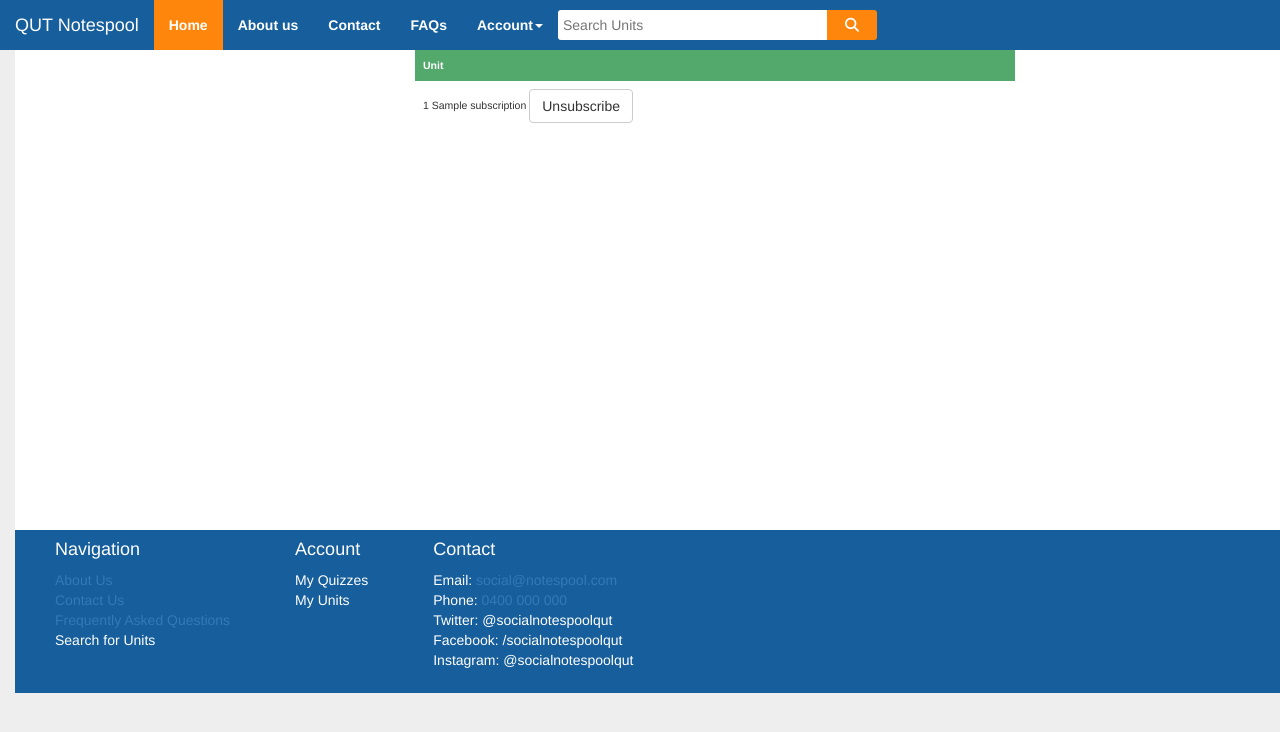
After one commit to LukeTRyan/CapstoneNotespool, a Django app: template capstonenotespool/notespool/templates/subscribed_units.html in a window 1280 px wide; the page is wider, and only the part inside the window is pictured. The commit adds this page. Shown: the top 732 px of that part. Run offline with Django 3.2, Linux system fonts and the light colour scheme; the template is opened without the code that fills it: values that come from a table or form of the project are taken from there, others are empty; tables that the repository leaves empty hold one stand-in row (values such as "Sample post"); some libraries are stand-ins or nearby versions.

Commit message:
added subscribed_units page

```diff
--- a/capstonenotespool/capstonenotespool/urls.py
+++ b/capstonenotespool/capstonenotespool/urls.py
@@ -65,6 +65,7 @@ urlpatterns = [
 	url(r'^add_comment/(?P<unitname>[^/]+)/(?P<subpagename>[^/]+)/(?P<notesid>[^/]+)', views.add_comment, name='add_comment'),
  	url(r'^edit_comment/(?P<unitname>[^/]+)/(?P<subpagename>[^/]+)/(?P<notesid>[^/]+)/(?P<commentid>[^/]+)', views.edit_comment, name='edit_comment'),
  	url(r'^remove_comment/(?P<unitname>[^/]+)/(?P<subpagename>[^/]+)/(?P<notesid>[^/]+)/(?P<commentid>[^/]+)', views.remove_comment, name='remove_comment'),
+	url(r'^subscribed_units/', views.subscribed_units, name='subscribed_units'),
 	url(r'^subscribe/(?P<unitid>[^/]+)', views.subscribe, name='subscribe'),
 	url(r'^unsubscribe/(?P<unitid>[^/]+)', views.unsubscribe, name='unsubscribe'),
 	url(r'^list/$', views.list, name='list'),
--- a/capstonenotespool/notespool/models.py
+++ b/capstonenotespool/notespool/models.py
@@ -73,6 +73,7 @@ class UnitSubpage(models.Model):
 
 class Subscriptions(models.Model):
 	unit_id = models.IntegerField(null=True)
+	unit_name = models.CharField(max_length = 50, null=True)
 	student = models.IntegerField(null=True)
 	subscription_date = models.DateField(default=datetime.datetime.now)
 
--- a/capstonenotespool/notespool/templates/layout/layout.html
+++ b/capstonenotespool/notespool/templates/layout/layout.html
@@ -34,7 +34,7 @@
 							<li class="dropdown"><a class="dropdown-toggle" color="#FFF" data-toggle="dropdown" href="#">Account<span class="caret"></span></a>
 							<ul class="dropdown-menu">
 								<li><a href="/logout">Log out</a></li>
-								<li><a href="/notespool">My Units</a></li>
+								<li><a href="/subscribed_units">My Units</a></li>
 								<li><a href="/calendar">Assessment Calendar</a></li>
                                 {% if userp != "admin" %}
                                     <li><a href="/account">Delete Account</a></li>
--- a/capstonenotespool/notespool/templates/notespool.html
+++ b/capstonenotespool/notespool/templates/notespool.html
@@ -10,7 +10,7 @@
     {% if i.approval == True %}
         <h2><a href="\unit_page/{{ i.slug }}/"> {{i.unit_code}} - {{i.unit_name}} </a></h2>
     {% endif %}
-    {% if userp.id != subscriptions.student and i.unit_id != subscriptions.unit_id %}
+    {% if sentUser.id != subscriptions.student and i.unit_id != subscriptions.unit_id %}
         <a href="\subscribe/{{i.unit_id}}/" class="btn btn-default" role="button">Subscribe</a>
     {% endif %}
 {% endfor %}
@@ -20,6 +20,9 @@
     {% if i.approval == True %}
 <h2><a href="\unit_page/{{ i.slug }}/"> {{i.unit_code}} - {{i.unit_name}} </a></h2>
     {% endif %}
+    {% if sentUser.id != subscriptions.student and i.unit_id != subscriptions.unit_id %}
+        <a href="\subscribe/{{i.unit_id}}/" class="btn btn-default" role="button">Subscribe</a>
+    {% endif %}
 {% endfor %}
 
 {% endblock %}
--- /dev/null
+++ b/capstonenotespool/notespool/templates/subscribed_units.html
@@ -0,0 +1,52 @@
+{% extends 'layout/layout.html' %}
+{% block title %}Subscribed Units{% endblock %}
+{% block content %}
+
+
+    <style>
+         table {
+             border-collapse: collapse;
+             width: 100%;
+             font-size: 75%;
+
+        }
+
+          th, td {
+             text-align: left;
+             padding: 8px;
+
+        }
+
+          tr:nth-child(odd) {
+             background-color: #f2f2f2
+        }
+
+          th {
+             background-color: #53A86C;
+             color: white;
+        }
+
+    </style>
+      <table style="width:600px">
+        <tr>
+            <th style="width:30px"> Unit </th>
+        </tr>
+        <tr>
+            <td>
+                {% for i in subscriptions %}
+                    {% if i.student == student.id %}
+                        {{i.unit_id}}
+                        {{i.unit_name}}
+                        <a href="\unsubscribe/{{i.unit_id}}/" class="btn btn-default" role="button">Unsubscribe</a>
+                    {% endif %}
+                {% endfor %}
+            </td>
+        </tr>
+
+    </table>
+
+
+
+
+
+ {% endblock %}
```
Also changed, not shown: capstonenotespool/notespool/views.py (+24 -9 lines), capstonenotespool/notespool/migrations/0013_subscriptions_unit_name.py (added).
